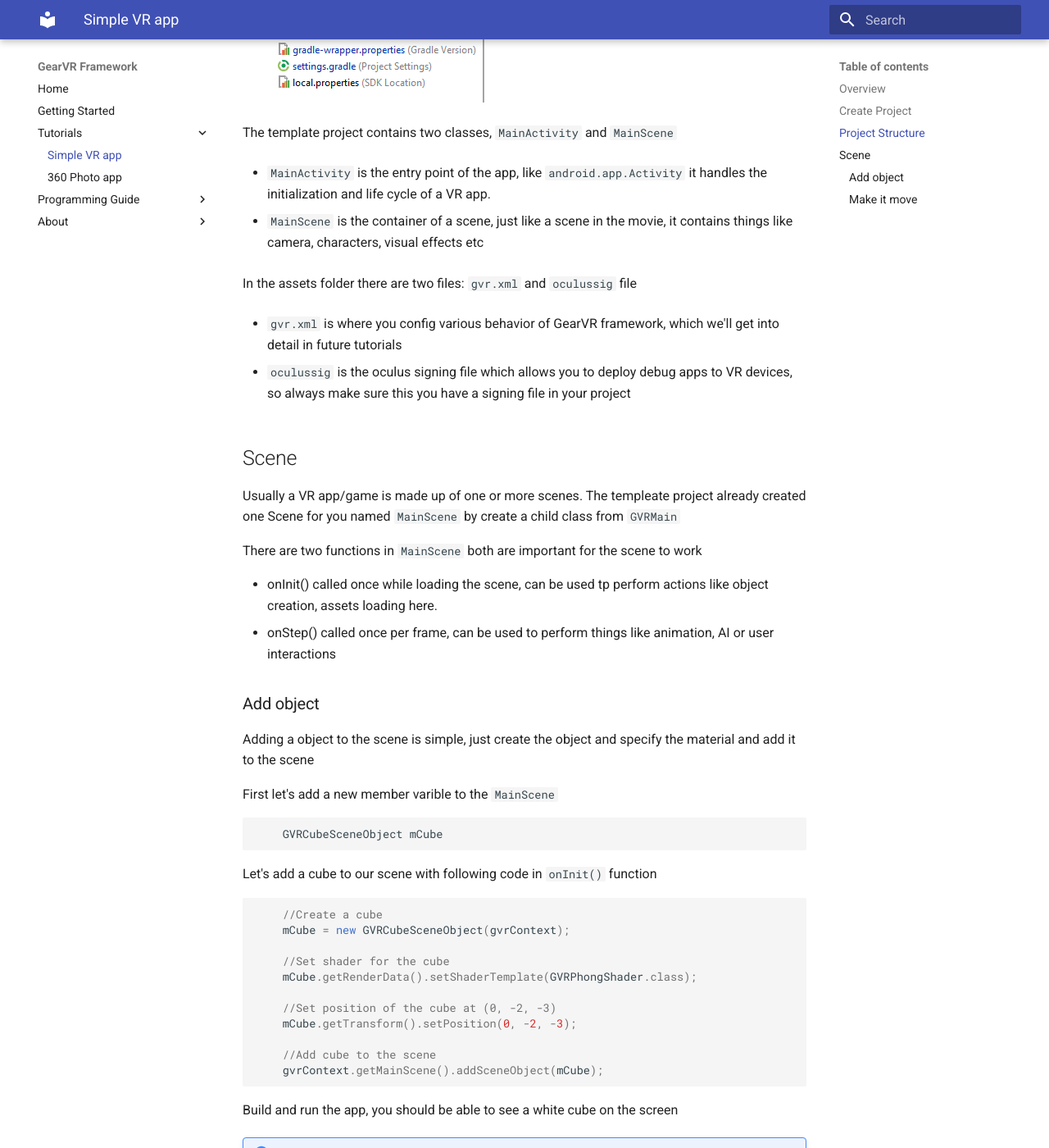
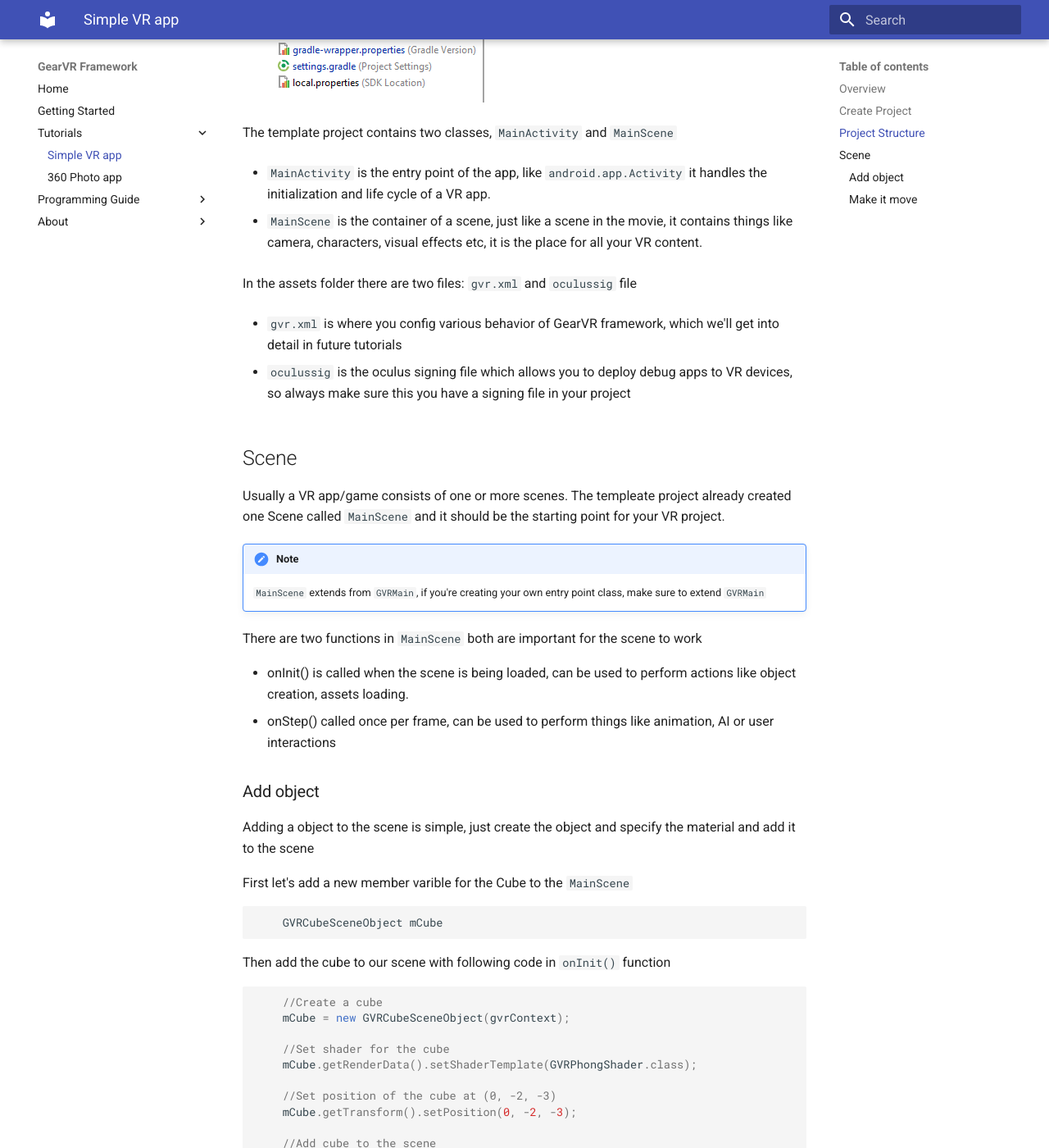
Before and after one commit to nitosan/GearVRf-docs, an MkDocs documentation site: the page built from docs/tutorials/simple_vr_app.md, in a window 1280 px wide and 1400 px high, scrolled down 785 px. Shown: the whole window at 82% size. Built offline with MkDocs 1.6.1 and Material for MkDocs 9.7.7, drawn with Linux system fonts in a browser that asks for light colours; old or Windows-style settings are respelled for this version of MkDocs; some of the changed text lies outside the part shown.

Commit message:
update simple VR app demo

````diff
--- a/docs/tutorials/simple_vr_app.md
+++ b/docs/tutorials/simple_vr_app.md
@@ -14,7 +14,7 @@ The template project contains two classes, `MainActivity` and `MainScene`
 
 * `MainActivity` is the entry point of the app, like `android.app.Activity` it handles the initialization and life cycle of a VR app.
 
-* `MainScene` is the container of a scene, just like a scene in the movie, it contains things like camera, characters, visual effects etc
+* `MainScene` is the container of a scene, just like a scene in the movie, it contains things like camera, characters, visual effects etc, it is the place for all your VR content.
 
 In the assets folder there are two files: `gvr.xml` and `oculussig` file
 
@@ -24,23 +24,26 @@ In the assets folder there are two files: `gvr.xml` and `oculussig` file
 
 
 ## Scene
-Usually a VR app/game is made up of one or more scenes. The templeate project already created one Scene for you named `MainScene` by create a child class from `GVRMain`
+Usually a VR app/game consists of one or more scenes. The templeate project already created one Scene called `MainScene` and it should be the starting point for your VR project.
+
+!!!note
+	`MainScene` extends from `GVRMain`, if you're creating your own entry point class, make sure to extend `GVRMain`
 
 There are two functions in `MainScene` both are important for the scene to work
 
-* onInit() called once while loading the scene, can be used tp perform actions like object creation, assets loading here.
+* onInit() is called when the scene is being loaded, can be used to perform actions like object creation, assets loading.
 * onStep() called once per frame, can be used to perform things like animation, AI or user interactions
 
 ### Add object
 
 Adding a object to the scene is simple, just create the object and specify the material and add it to the scene
 
-First let's add a new member varible to the `MainScene`
+First let's add a new member varible for the Cube to the `MainScene`
 ```java
 	GVRCubeSceneObject mCube
 ```
 
-Let's add a cube to our scene with following code in `onInit()` function
+Then add the cube to our scene with following code in `onInit()` function
 ```java
 	//Create a cube
 	mCube = new GVRCubeSceneObject(gvrContext);
@@ -62,10 +65,10 @@ Build and run the app, you should be able to see a white cube on the screen
 
 ### Make it move
 
-Now let's make the cube rotate
+Now let's make the cube rotate. Because we want to see the cube rotate continuously, we need to update it's rotation every frame. So instead of the `onInit()` function we need to add the rotation logic into `onStep()` function
 
-Add following code to the `onStep()` function
 
+Add the following code to the `onStep()` function
 ```java
 
 	//Rotate the cube along the Y axis
@@ -73,6 +76,8 @@ Add following code to the `onStep()` function
 
 ```
 
-Now build and run the app, you should be able to see the cube is rotating
+Build and run the app, you should be able to see a rotating cube.
+
+Now that you have a rotating cube in VR, feel free to try different things, how about, change it's color, make it scalue up and down or move it around.
 
 [Source Code](https://github.com/gearvrf/GearVRf-Demos)
````
Also changed, not shown: other parts of docs/tutorials/simple_vr_app.md (+2 -2 lines), 1 other file.
